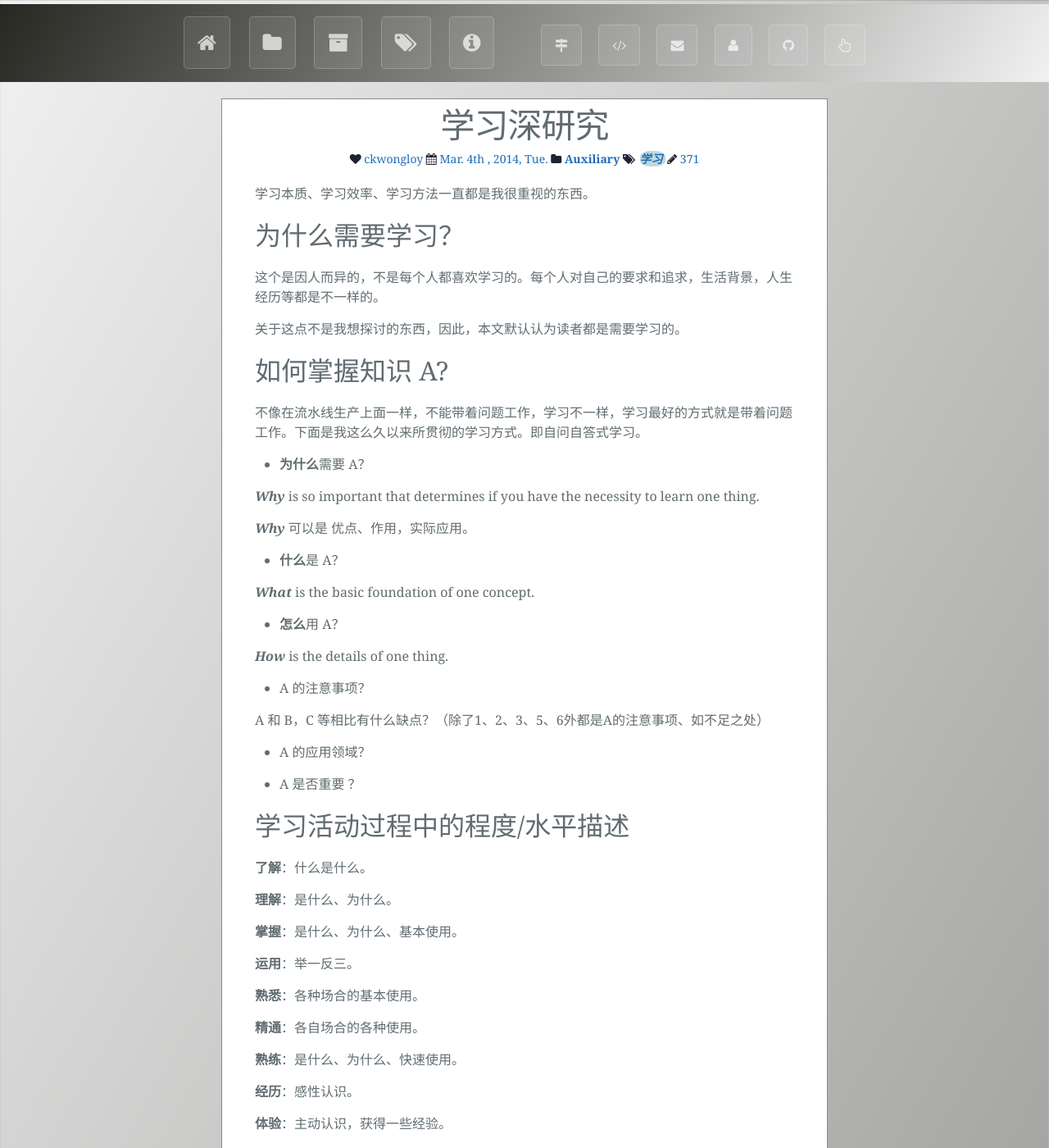
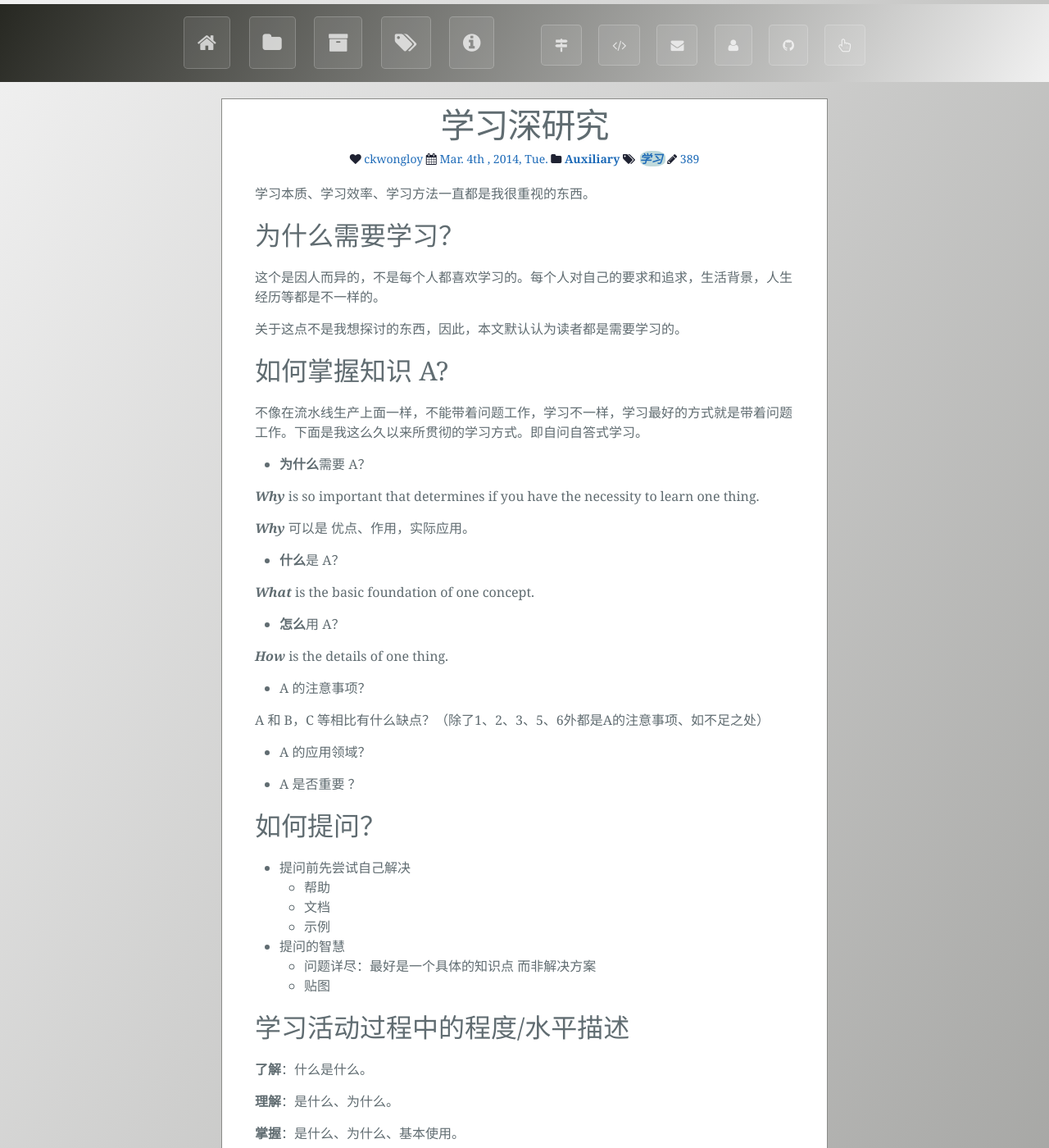
Before and after one commit to light-shadow/ckwongloy.github.io, a Jekyll site: the page built from _posts/2014-03-04-Comprehensive-to-Learning.md, in a window 1280 px wide and 1400 px high. Shown: the whole window at 82% size. Built offline with Jekyll 4.4.1, drawn with Linux system fonts in a browser that asks for light colours.

Commit message:
jekyll post

```diff
--- a/_posts/2014-03-04-Comprehensive-to-Learning.md
+++ b/_posts/2014-03-04-Comprehensive-to-Learning.md
@@ -41,6 +41,17 @@
 
 + A 是否重要 ？
 
+
+如何提问？
+-
+
+- 提问前先尝试自己解决
+  - 帮助
+  - 文档
+  - 示例
+- 提问的智慧
+  - 问题详尽：最好是一个具体的知识点 而非解决方案
+  - 贴图
 
 学习活动过程中的程度/水平描述
 -
```
Also changed, not shown: _posts/2015-12-14-Encapsulate-App-Communication-Interface-With-PHP.md (+8 -0 lines).
